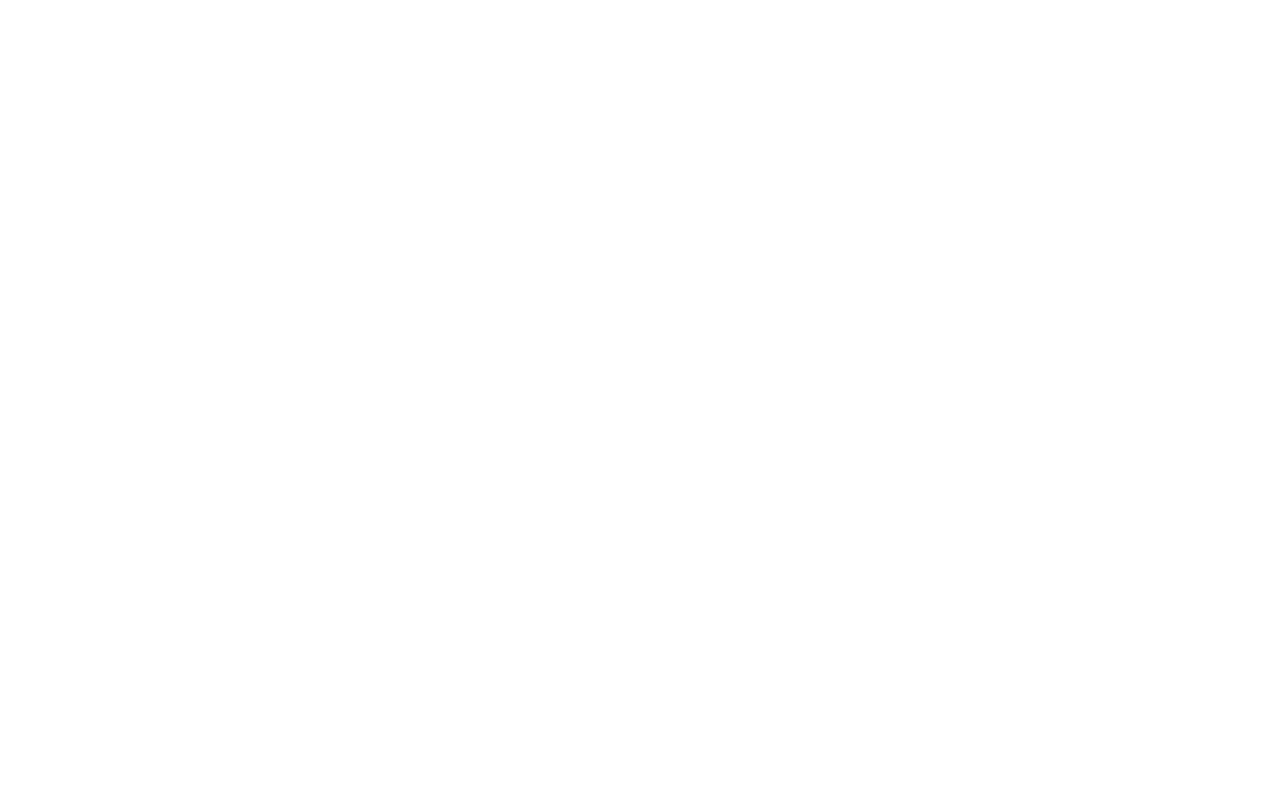
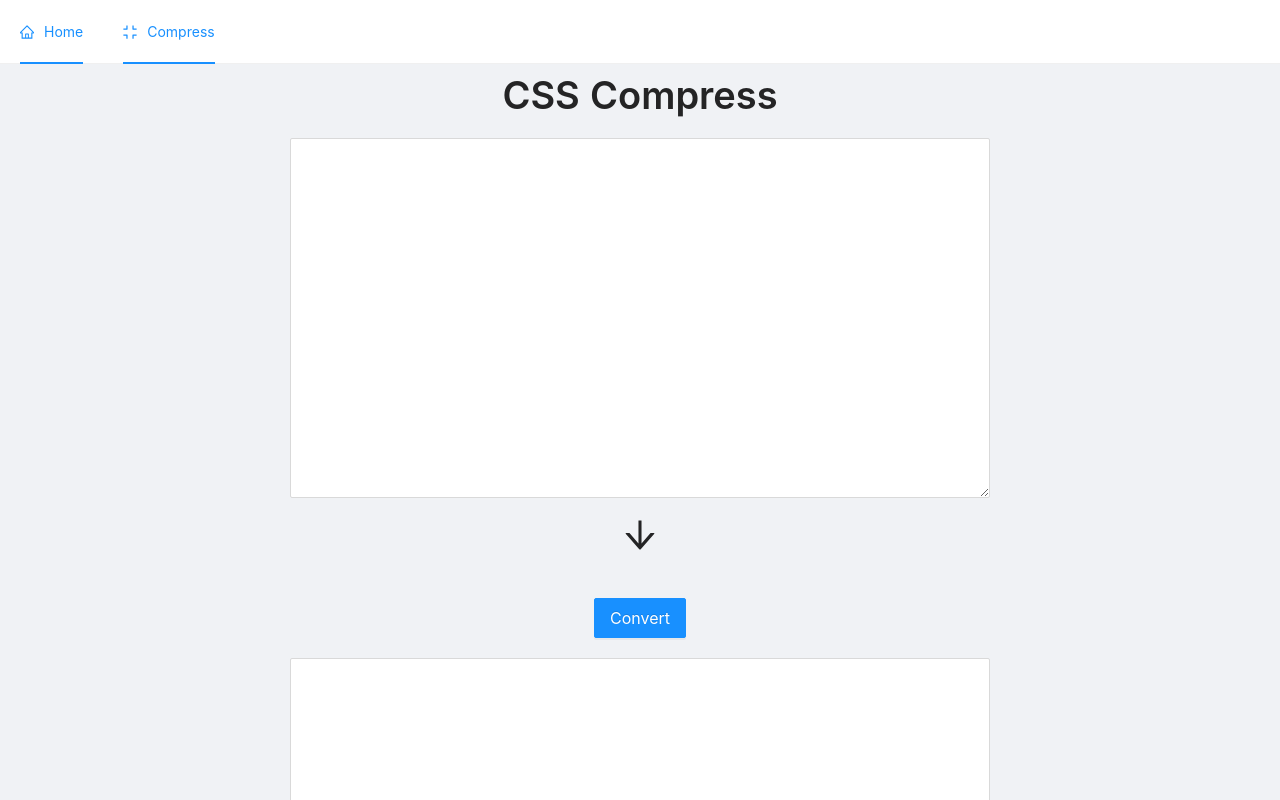
Before and after one commit to AH-dark/toolbox, a React (Create React App) app: page /compress/css in a window 1280 px wide. Before the commit this address had no page. Shown: the top 800 px of the page. Built offline with nearby package versions, Linux system fonts and the light colour scheme.

Commit message:
Feat: CSS Compress

```diff
--- a/src/app.tsx
+++ b/src/app.tsx
@@ -1,8 +1,10 @@
-import React, { FC } from "react";
+import React, { FC }                    from "react";
 import { BrowserRouter, Route, Routes } from "react-router-dom";
-import Index from "./pages/Index";
-import Js from "./pages/Compress/Js";
 import "antd/dist/antd.css";
+
+import Index                            from "./pages/Index";
+import Js                               from "./pages/Compress/Js";
+import Css                              from "./pages/Compress/Css";
 
 const APP: FC = () => {
     return (
@@ -10,6 +12,7 @@
             <Routes>
                 <Route path={"/"} element={<Index />} />
                 <Route path={"/compress/js"} element={<Js />} />
+                <Route path={"/compress/css"} element={<Css />} />
             </Routes>
         </BrowserRouter>
     );
--- a/src/components/AppLayout/index.tsx
+++ b/src/components/AppLayout/index.tsx
@@ -1,6 +1,6 @@
 import React, { FC } from "react";
 import { Layout, Menu, Typography } from "antd";
-import { HomeOutlined, SettingOutlined } from "@ant-design/icons";
+import { CompressOutlined, HomeOutlined } from "@ant-design/icons";
 import { MenuInfo } from "rc-menu/lib/interface";
 import { useNavigate } from "react-router-dom";
 import { useDispatch, useStore } from "react-redux";
@@ -37,7 +37,7 @@
                     </Item>
                     <SubMenu
                         key="/compress"
-                        icon={<SettingOutlined />}
+                        icon={<CompressOutlined />}
                         title="Compress"
                     >
                         <Item key="/compress/js">JS</Item>
--- /dev/null
+++ b/src/pages/Compress/Css/index.tsx
@@ -0,0 +1,126 @@
+import React, { FC, useEffect, useState } from "react";
+import AppLayout from "../../../components/AppLayout";
+import styles from "./style.module.scss";
+import { Button, Grid, Input, message, Space, Typography } from "antd";
+import { setTitle } from "../../../redux/actions";
+import { useDispatch } from "react-redux";
+import { ArrowDownOutlined, ArrowRightOutlined } from "@ant-design/icons";
+import API from "../../../middleware/API";
+import CompressData from "../../../types/api/compressData";
+
+const { useBreakpoint } = Grid;
+
+const CSS: FC = () => {
+    const { Title } = Typography;
+    const dispatch = useDispatch();
+    useEffect(() => {
+        dispatch(setTitle("CSS Compress"));
+    }, []);
+
+    const screen = useBreakpoint();
+    const isLarge = screen.xxl;
+
+    const { TextArea } = Input;
+
+    const [originData, setOriginData] = useState("");
+    const [compressedData, setCompressedData] = useState<CompressData>({
+        code: "",
+        map: "",
+    });
+    const [loading, setLoading] = useState(false);
+
+    const handleChange = (e: React.ChangeEvent<HTMLTextAreaElement>) => {
+        e.preventDefault();
+        setOriginData(e.target.value);
+    };
+
+    const submit = () => {
+        setLoading(true);
+        API.post<CompressData>("/compress/css", { code: originData })
+            .then((r) => {
+                setCompressedData(r.data);
+                if (r.data.error) {
+                    message.error(r.data.error);
+                }
+            })
+            .catch((err) => {
+                if (err.statusCode && err.statusCode >= 500) {
+                    console.error(err.message);
+                    message.error(err.message);
+                } else if (
+                    err.statusCode &&
+                    err.statusCode < 500 &&
+                    err.statusCode >= 400
+                ) {
+                    message.error(err.message);
+                }
+            })
+            .then(() => {
+                setLoading(false);
+            });
+    };
+
+    return (
+        <AppLayout>
+            <div className={styles.root}>
+                <Title>{"CSS Compress"}</Title>
+                <form className={styles.convertArea}>
+                    <Space
+                        direction="vertical"
+                        size="middle"
+                        className={styles.textArea}
+                    >
+                        <TextArea
+                            rows={8}
+                            className={styles.textContent}
+                            id={"input"}
+                            onChange={handleChange}
+                            disabled={loading}
+                        />
+                    </Space>
+                    <Space
+                        direction="vertical"
+                        size={24}
+                        className={styles.arrowArea}
+                    >
+                        {isLarge ? (
+                            <ArrowRightOutlined
+                                size={40}
+                                className={styles.icon}
+                            />
+                        ) : (
+                            <ArrowDownOutlined
+                                size={40}
+                                className={styles.icon}
+                            />
+                        )}
+                        <Button
+                            size={"large"}
+                            type="primary"
+                            onClick={submit}
+                            loading={loading}
+                        >
+                            {"Convert"}
+                        </Button>
+                    </Space>
+                    <Space
+                        direction="vertical"
+                        size="middle"
+                        className={styles.textArea}
+                    >
+                        <TextArea
+                            rows={8}
+                            className={styles.textContent}
+                            id={"output"}
+                            defaultValue={compressedData.code}
+                            value={compressedData.code}
+                            disabled={loading}
+                        />
+                    </Space>
+                </form>
+            </div>
+        </AppLayout>
+    );
+};
+
+export default CSS;
--- /dev/null
+++ b/src/pages/Compress/Css/style.module.scss
@@ -0,0 +1,53 @@
+.root {
+  /* 居中 */
+  display: flex;
+  flex-direction: column;
+  align-items: center;
+  justify-content: center;
+  min-height: calc(100vh - 144px);
+
+  span {
+    font-size: 1rem;
+  }
+
+  .convertArea {
+    width: 100%;
+    display: flex;
+    flex-direction: row;
+    align-items: center;
+    justify-content: space-evenly;
+    align-content: center;
+    flex-wrap: nowrap;
+
+    .arrowArea {
+      display: flex;
+      flex-direction: column;
+      align-items: center;
+      justify-content: space-evenly;
+      min-height: 160px;
+
+      .icon {
+        font-size: 36px;
+      }
+    }
+
+    .textArea {
+      display: flex;
+      flex-direction: column;
+      width: 30%;
+      @media screen and (max-width: 1600px) {
+        width: 80%;
+        max-width: 700px;
+      }
+
+      textarea.textContent {
+        width: 100%;
+        height: 360px;
+      }
+    }
+
+    @media screen and (max-width: 1600px) {
+      flex-direction: column;
+    }
+  }
+}
```
